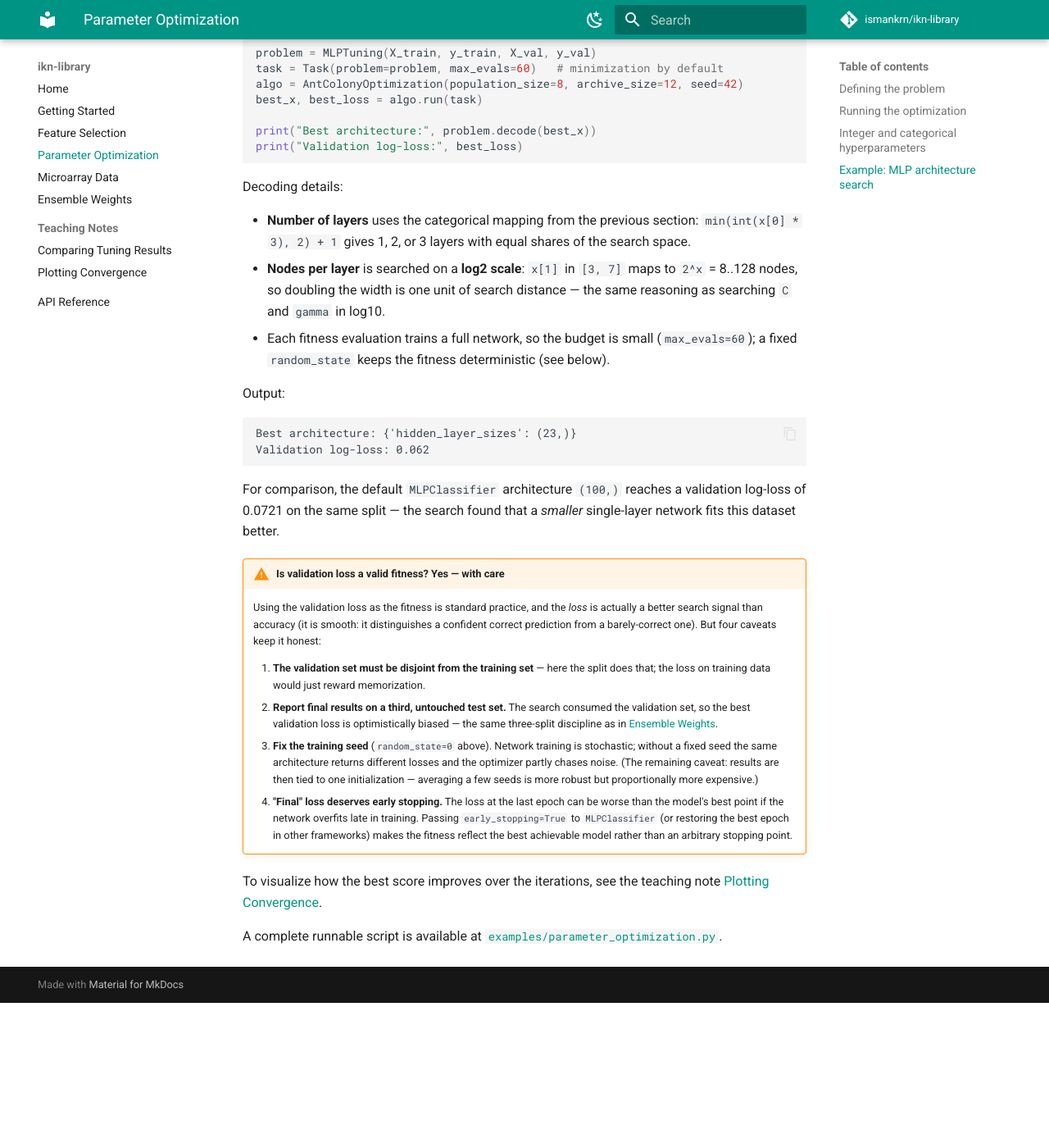
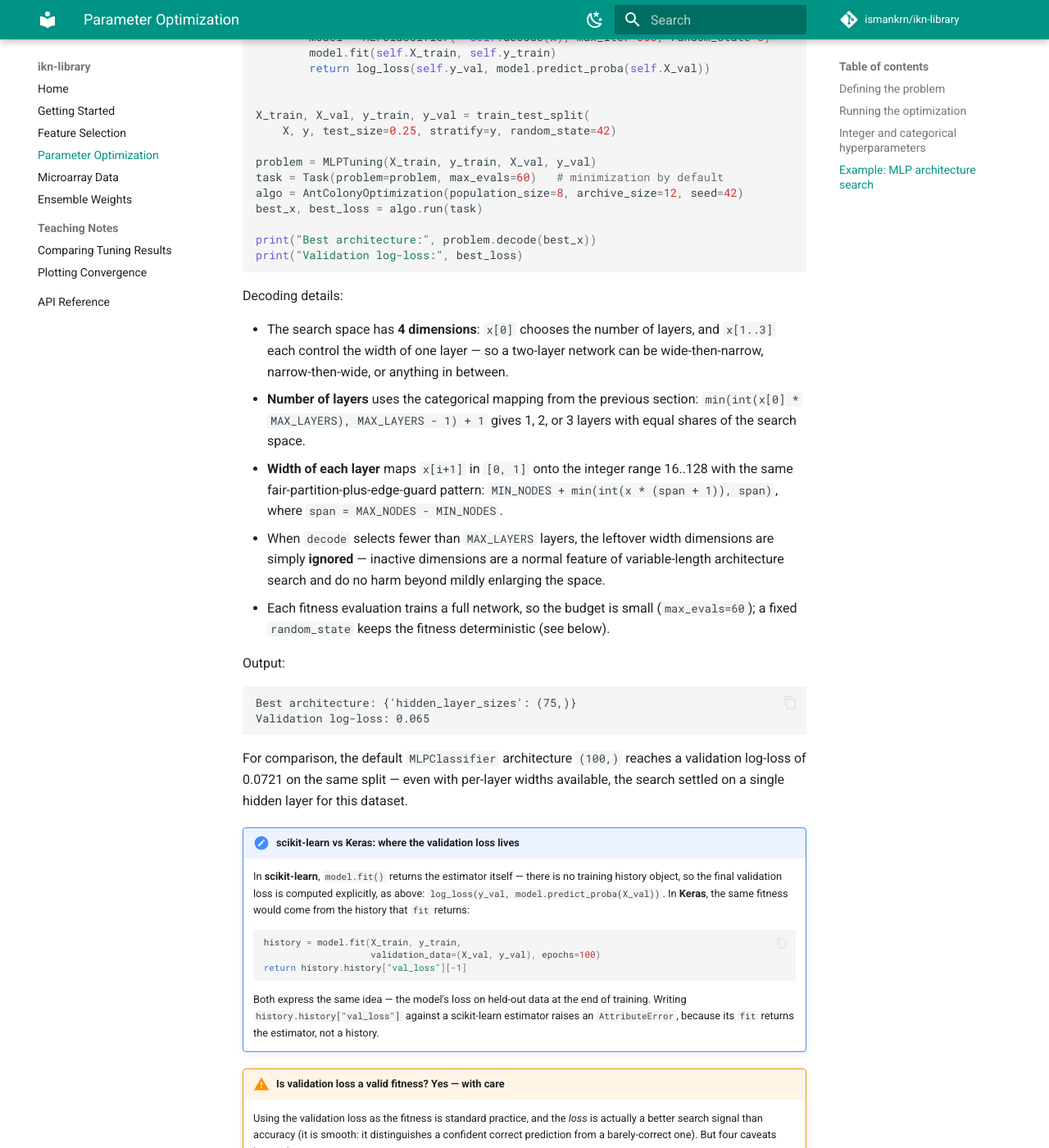
Before and after one commit to ismankrn/ikn-library, an MkDocs documentation site: the page built from docs/parameter-optimization.md, in a window 1280 px wide and 1400 px high, scrolled down 3620 px. Shown: the whole window at 82% size. Built offline with MkDocs 1.6.1 and Material for MkDocs 9.7.7, drawn with Linux system fonts in a browser that asks for light colours; comment, search, counter and statistics services are not loaded; before the commit the page ends 4843 px from its top, so only the background shows below that; some of the changed text lies outside the part shown.

Commit message:
MLP example: per-layer widths and sklearn-vs-Keras validation-loss note
Co-Authored-By: Claude Fable 5 <noreply@anthropic.com>

````diff
--- a/docs/parameter-optimization.md
+++ b/docs/parameter-optimization.md
@@ -157,17 +157,24 @@ from sklearn.neural_network import MLPClassifier
 
 
 class MLPTuning(Problem):
-    """Search: number of hidden layers (1-3) and nodes per layer (8-128)."""
+    """Search: number of hidden layers (1-3), each with its own width (16-128)."""
+
+    MAX_LAYERS = 3
+    MIN_NODES, MAX_NODES = 16, 128
 
     def __init__(self, X_train, y_train, X_val, y_val):
-        super().__init__(dimension=2, lower=[0.0, 3.0], upper=[1.0, 7.0])
+        super().__init__(dimension=1 + self.MAX_LAYERS, lower=0.0, upper=1.0)
         self.X_train, self.y_train = X_train, y_train
         self.X_val, self.y_val = X_val, y_val
 
     def decode(self, x):
-        n_layers = min(int(x[0] * 3), 2) + 1        # 1, 2, or 3 layers
-        n_nodes = int(round(2.0 ** x[1]))           # 8..128 nodes (log2 scale)
-        return {"hidden_layer_sizes": (n_nodes,) * n_layers}
+        n_layers = min(int(x[0] * self.MAX_LAYERS), self.MAX_LAYERS - 1) + 1
+        span = self.MAX_NODES - self.MIN_NODES
+        sizes = tuple(
+            self.MIN_NODES + min(int(x[i + 1] * (span + 1)), span)
+            for i in range(n_layers)
+        )
+        return {"hidden_layer_sizes": sizes}
 
     def _evaluate(self, x):
         model = MLPClassifier(**self.decode(x), max_iter=300, random_state=0)
@@ -189,13 +196,21 @@ print("Validation log-loss:", best_loss)
 
 Decoding details:
 
+- The search space has **4 dimensions**: `x[0]` chooses the number of
+  layers, and `x[1..3]` each control the width of one layer — so a
+  two-layer network can be wide-then-narrow, narrow-then-wide, or
+  anything in between.
 - **Number of layers** uses the categorical mapping from the previous
-  section: `min(int(x[0] * 3), 2) + 1` gives 1, 2, or 3 layers with
-  equal shares of the search space.
-- **Nodes per layer** is searched on a **log2 scale**: `x[1]` in
-  `[3, 7]` maps to `2^x` = 8..128 nodes, so doubling the width is one
-  unit of search distance — the same reasoning as searching `C` and
-  `gamma` in log10.
+  section: `min(int(x[0] * MAX_LAYERS), MAX_LAYERS - 1) + 1` gives 1,
+  2, or 3 layers with equal shares of the search space.
+- **Width of each layer** maps `x[i+1]` in `[0, 1]` onto the integer
+  range 16..128 with the same fair-partition-plus-edge-guard pattern:
+  `MIN_NODES + min(int(x * (span + 1)), span)`, where
+  `span = MAX_NODES - MIN_NODES`.
+- When `decode` selects fewer than `MAX_LAYERS` layers, the leftover
+  width dimensions are simply **ignored** — inactive dimensions are a
+  normal feature of variable-length architecture search and do no harm
+  beyond mildly enlarging the space.
 - Each fitness evaluation trains a full network, so the budget is small
   (`max_evals=60`); a fixed `random_state` keeps the fitness
   deterministic (see below).
@@ -203,13 +218,32 @@ Decoding details:
 Output:
 
 ```text
-Best architecture: {'hidden_layer_sizes': (23,)}
-Validation log-loss: 0.062
+Best architecture: {'hidden_layer_sizes': (75,)}
+Validation log-loss: 0.065
 ```
 
 For comparison, the default `MLPClassifier` architecture `(100,)`
-reaches a validation log-loss of 0.0721 on the same split — the search
-found that a *smaller* single-layer network fits this dataset better.
+reaches a validation log-loss of 0.0721 on the same split — even with
+per-layer widths available, the search settled on a single hidden
+layer for this dataset.
+
+!!! note "scikit-learn vs Keras: where the validation loss lives"
+    In **scikit-learn**, `model.fit()` returns the estimator itself —
+    there is no training history object, so the final validation loss
+    is computed explicitly, as above:
+    `log_loss(y_val, model.predict_proba(X_val))`. In **Keras**, the
+    same fitness would come from the history that `fit` returns:
+
+    ```python
+    history = model.fit(X_train, y_train,
+                        validation_data=(X_val, y_val), epochs=100)
+    return history.history["val_loss"][-1]
+    ```
+
+    Both express the same idea — the model's loss on held-out data at
+    the end of training. Writing `history.history["val_loss"]` against
+    a scikit-learn estimator raises an `AttributeError`, because its
+    `fit` returns the estimator, not a history.
 
 !!! warning "Is validation loss a valid fitness? Yes — with care"
     Using the validation loss as the fitness is standard practice, and
````
